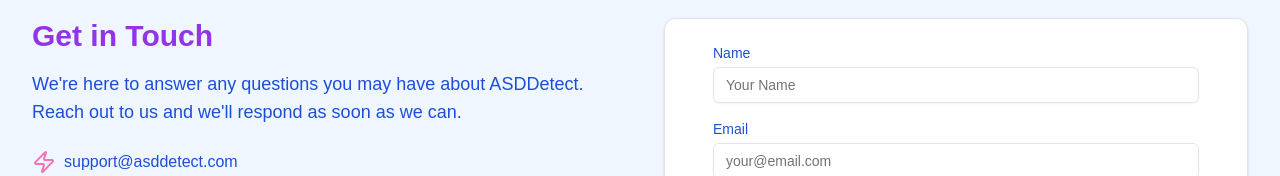
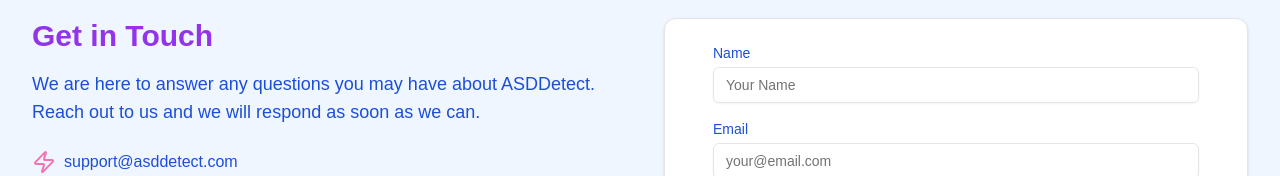
Before and after one commit to reddyjv/majorproject, a Next.js app in the folder frontend/: page /contact in a window 1280 px wide. Shown: the part 174-350 px from the top of the page. Built offline with nearby package versions, Linux system fonts and the light colour scheme.

Commit message:
vercel errors removed

```diff
--- a/frontend/components/contact/contact.tsx
+++ b/frontend/components/contact/contact.tsx
@@ -17,7 +17,7 @@
           <div>
             <h2 className="text-3xl font-bold text-purple-600 mb-4">Get in Touch</h2>
             <p className="text-lg text-blue-700 mb-6">
-              We're here to answer any questions you may have about ASDDetect. Reach out to us and we'll respond as soon as we can.
+              We are here to answer any questions you may have about ASDDetect. Reach out to us and we will respond as soon as we can.
             </p>
             <div className="space-y-4">
               <div className="flex items-center">
```
